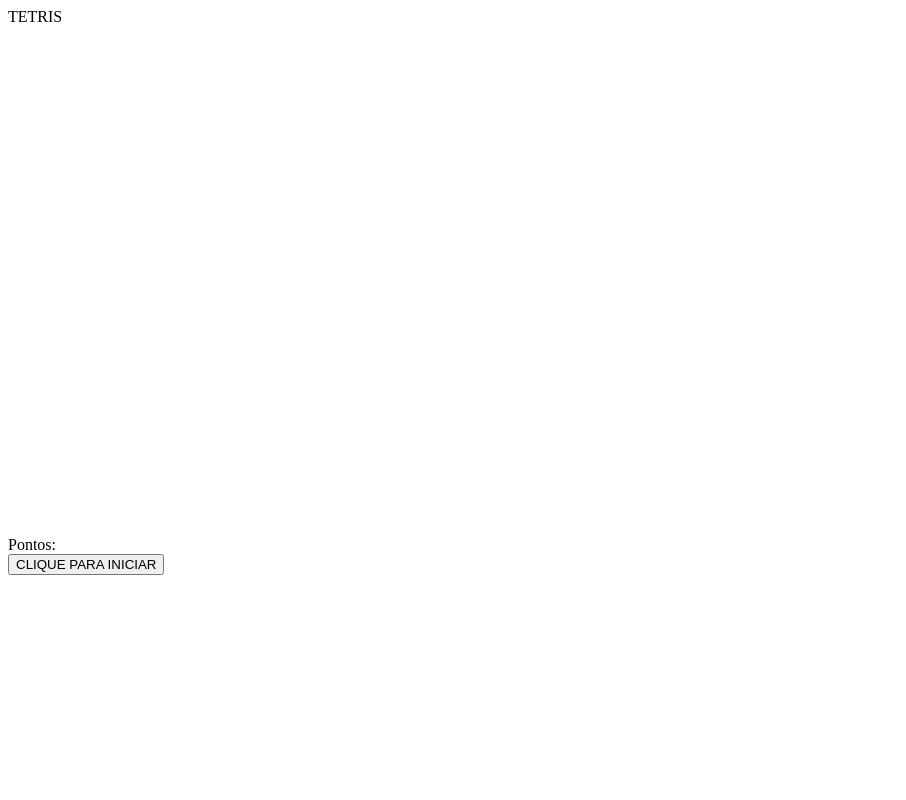
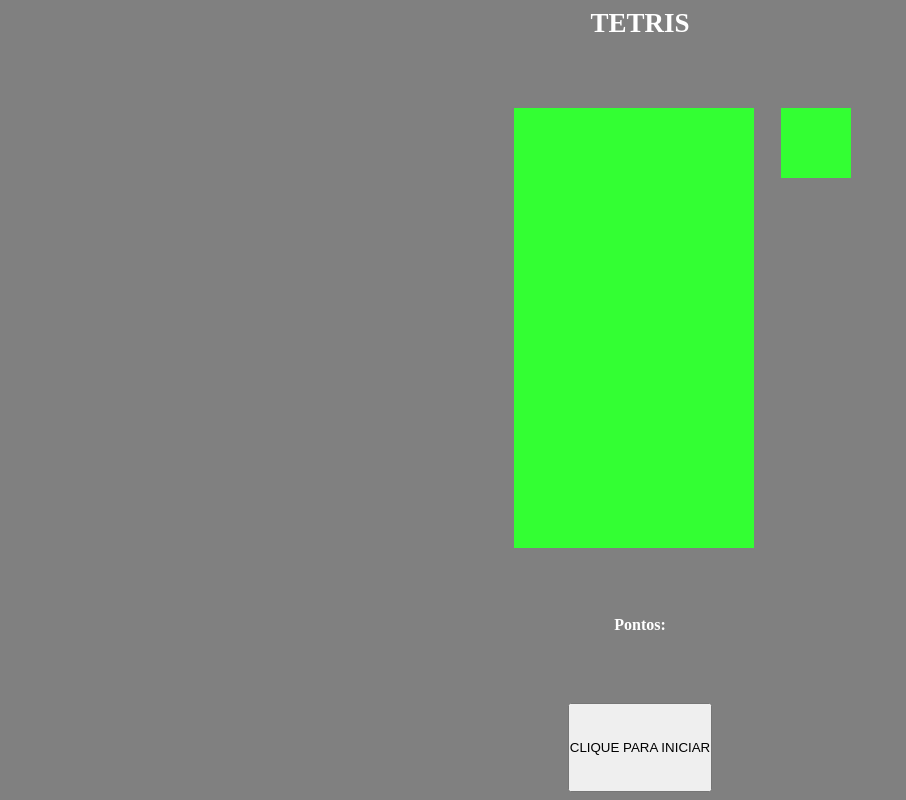
Before and after one commit to sredoja/TETRIS-NOVO, a plain HTML site: page index.html in a window 1280 px wide. Shown: the whole page, without its empty margins (0-906 px from the left). Drawn offline with Linux system fonts and the light colour scheme.

Commit message:
segundo commit com chromebook

```diff
--- a/index.html
+++ b/index.html
@@ -6,8 +6,7 @@
       <meta name="viewport" content="width=device-width, initial-scale=">
       <title>TETRIS</title>
     </head>
-    <style>
-    </style>
+    <link rel="stylesheet" href="style.css">
     <body>
       <div></div>
       <div></div>
@@ -31,6 +30,6 @@
       <div></div>
       <div></div>
     </body>
-    <script>
+    <script src="script.js">
     </script>
     </html>
```
